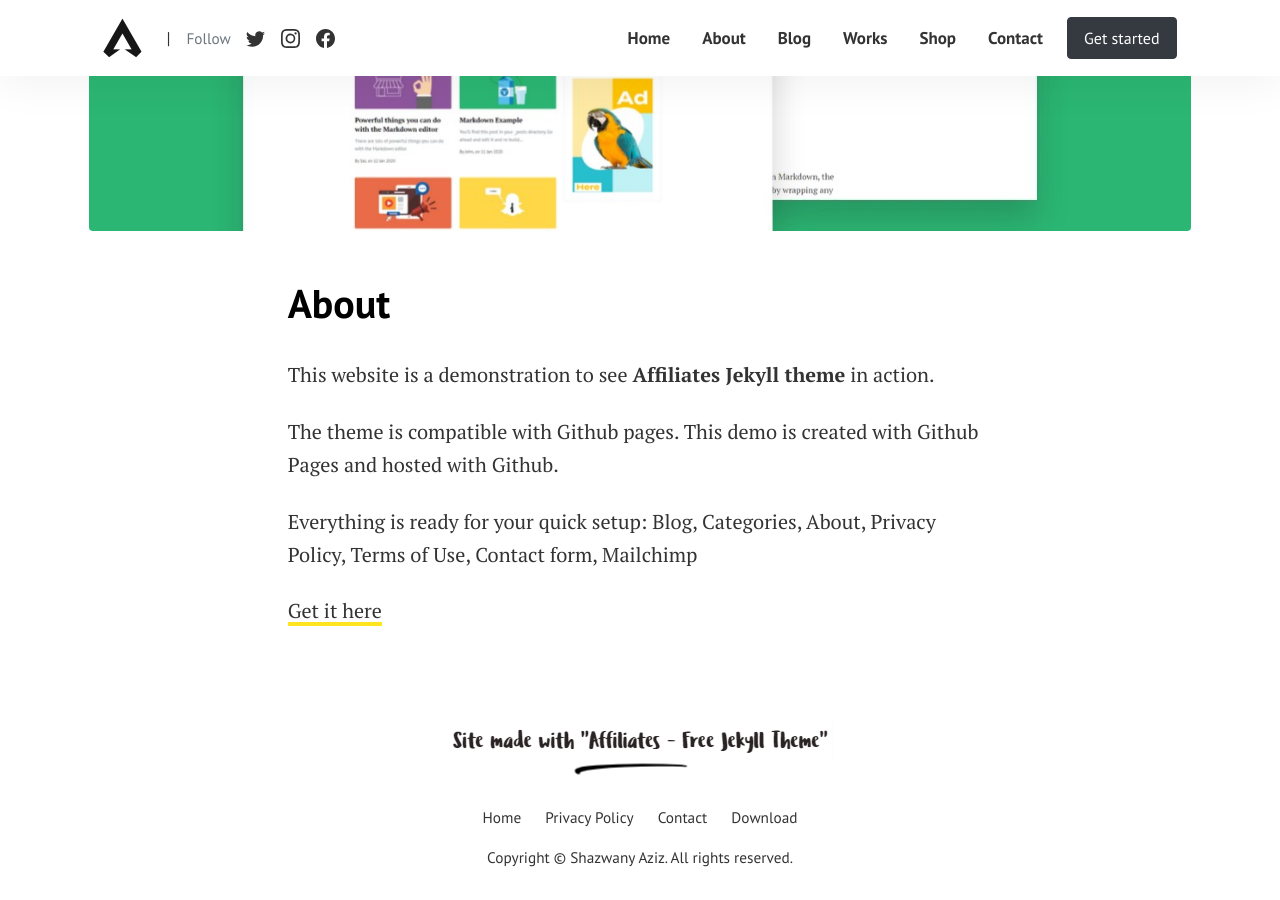
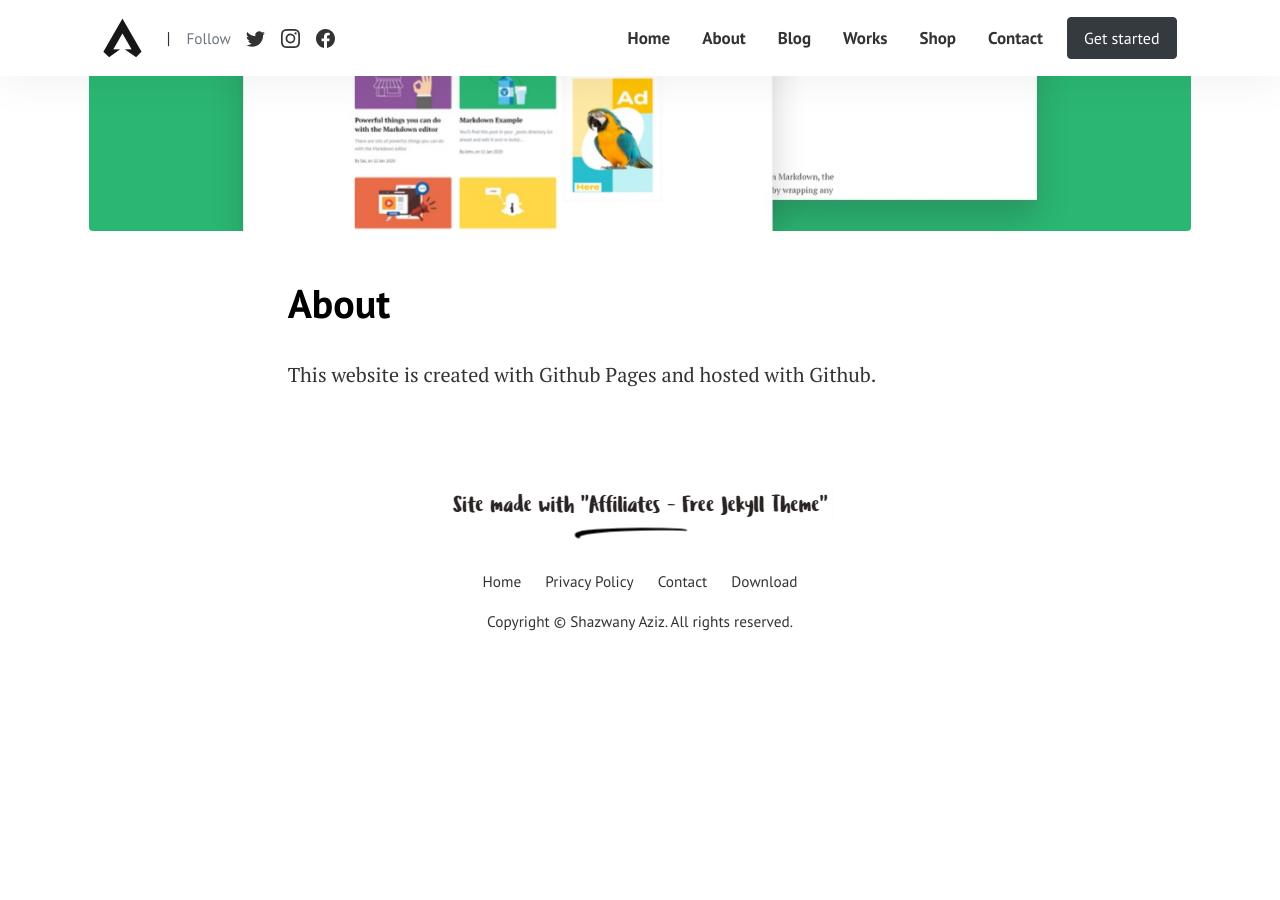
Before and after one commit to Shazwany/shazwany.github.io, a Jekyll site: the page built from pages/about.md, in a window 1280 px wide and 900 px high, scrolled down 504 px. Built offline with Jekyll 4.4.1, drawn with Linux system fonts in a browser that asks for light colours; after the commit the page ends 1168 px from its top, so only the background shows below that.

Commit message:
Update about.md

```diff
--- a/pages/about.md
+++ b/pages/about.md
@@ -5,10 +5,4 @@ permalink: "/about/"
 image: assets/images/screenshot.png
 ---
 
-This website is a demonstration to see **Affiliates Jekyll theme** in action.
-
-The theme is compatible with Github pages. This demo is created with Github Pages and hosted with Github.
-
-Everything is ready for your quick setup: Blog, Categories, About, Privacy Policy, Terms of Use, Contact form, Mailchimp
-
-[Get it here](https://bootstrapstarter.com/jekyll-theme-memoirs/)
+This website is created with Github Pages and hosted with Github.
```
